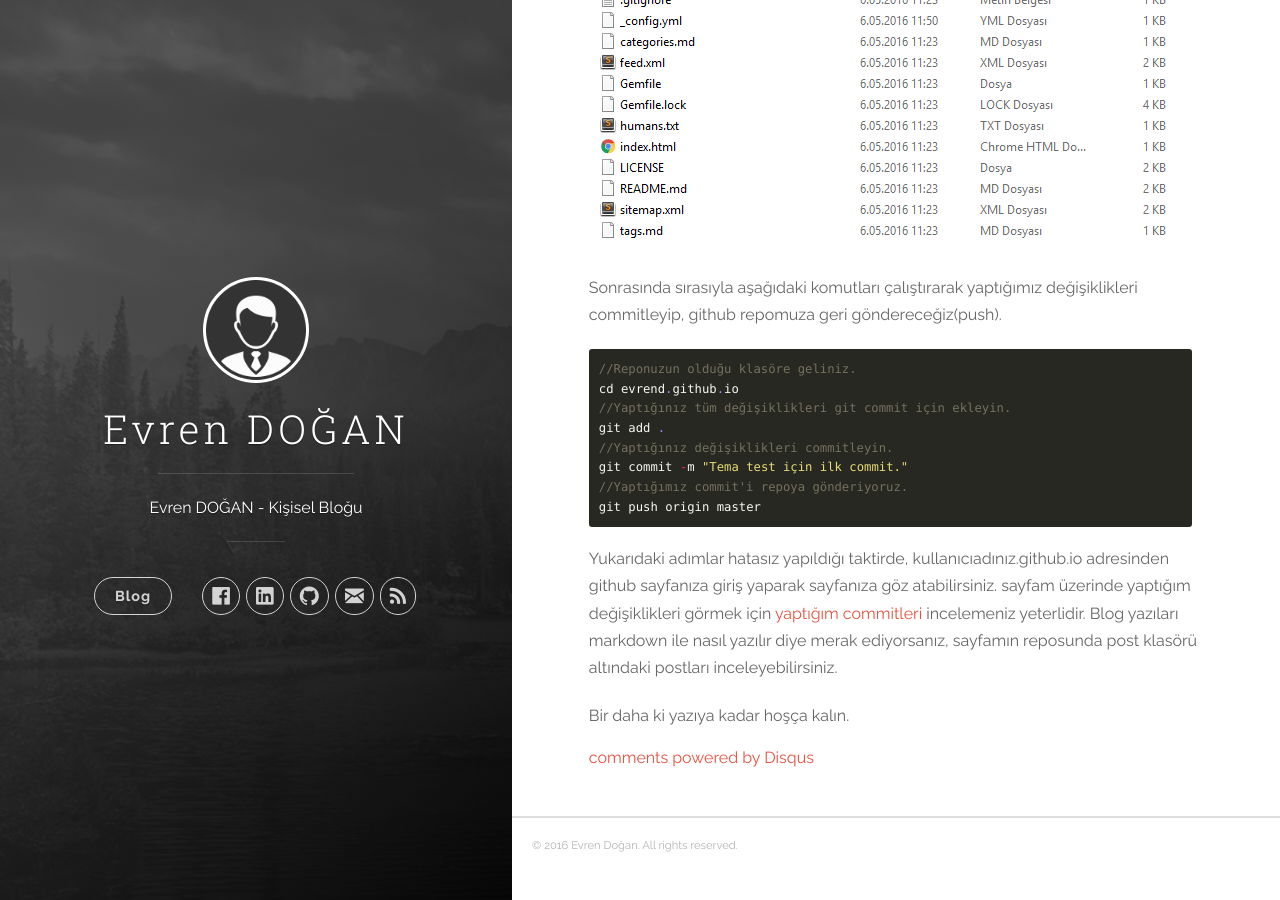
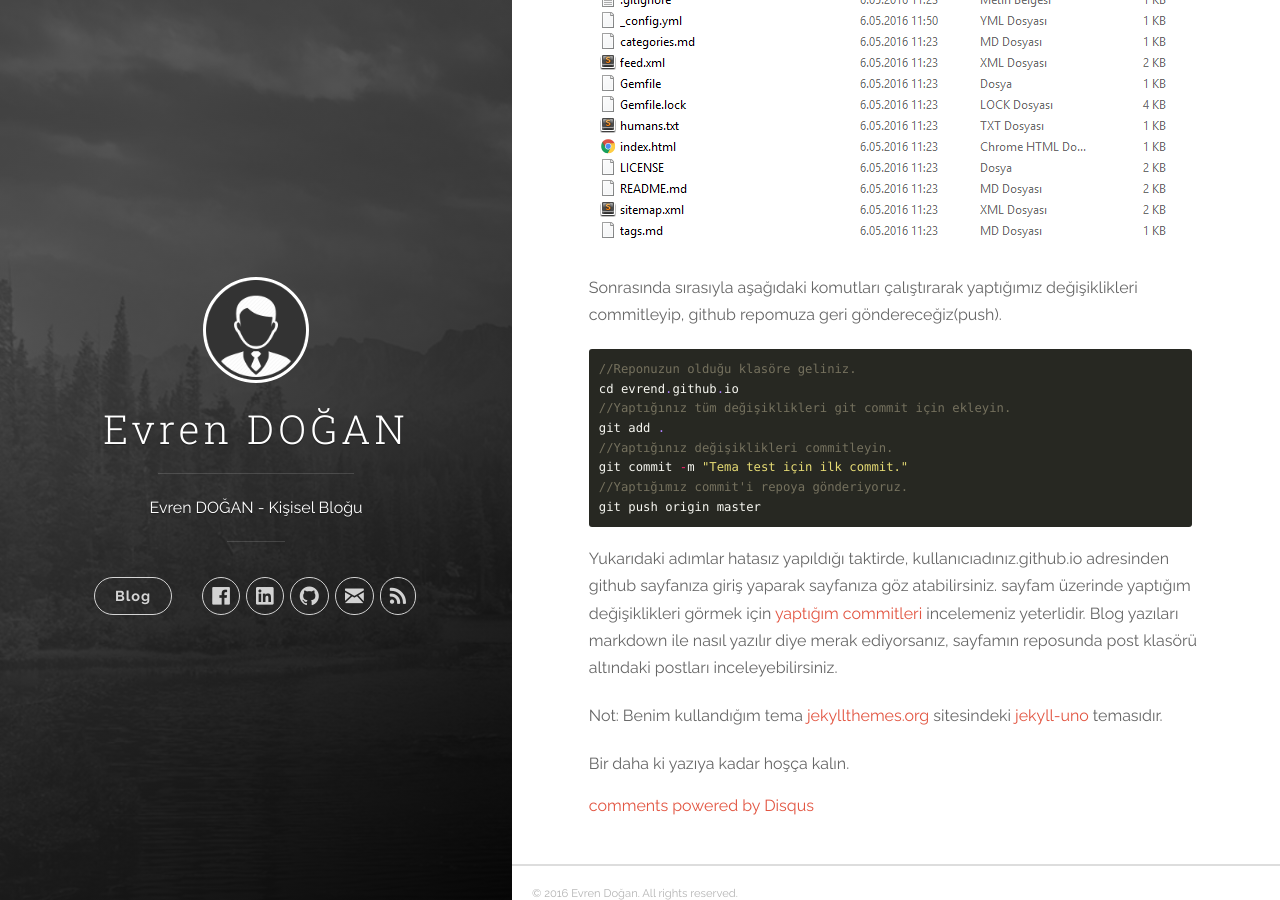
Before and after one commit to evrend/evrend.github.io, a Jekyll site: the page built from _posts/2016-05-06-merhaba-github-pages.markdown, in a window 1280 px wide and 900 px high, scrolled down 2187 px. Built offline with Jekyll 4.4.1, drawn with Linux system fonts in a browser that asks for light colours; nearby versions of some CDN libraries; comment, search, counter and statistics services are not loaded.

Commit message:
Post ve readme güncellendi.

```diff
--- a/_posts/2016-05-06-merhaba-github-pages.markdown
+++ b/_posts/2016-05-06-merhaba-github-pages.markdown
@@ -49,11 +49,13 @@ git push origin master
 
 Yukarıdaki adımlar hatasız yapıldığı taktirde, kullanıcıadınız.github.io adresinden github sayfanıza giriş yaparak sayfanıza göz atabilirsiniz. sayfam üzerinde yaptığım değişiklikleri görmek için [yaptığım commitleri][projects-commits] incelemeniz yeterlidir. Blog yazıları markdown ile nasıl yazılır diye merak ediyorsanız, sayfamın reposunda post klasörü altındaki postları inceleyebilirsiniz.
 
+Not: Benim kullandığım tema [jekyllthemes.org][jekyllthemes] sitesindeki [jekyll-uno](http://joshgerdes.com/jekyll-uno/) temasıdır.
+
 Bir daha ki yazıya kadar hoşça kalın.
 
 [github-pages]:https://pages.github.com/
 [users]: https://github.com/evrend
 [organizations]:https://github.com/herkod
 [projects]:https://github.com/evrend/evrend.github.io
-[projects-commits]:https://github.com/evrend/evrend.github.io
+[projects-commits]:https://github.com/evrend/evrend.github.io/commits/master
 [jekyllthemes]:http://jekyllthemes.org/
```
Also changed, not shown: README.md.
